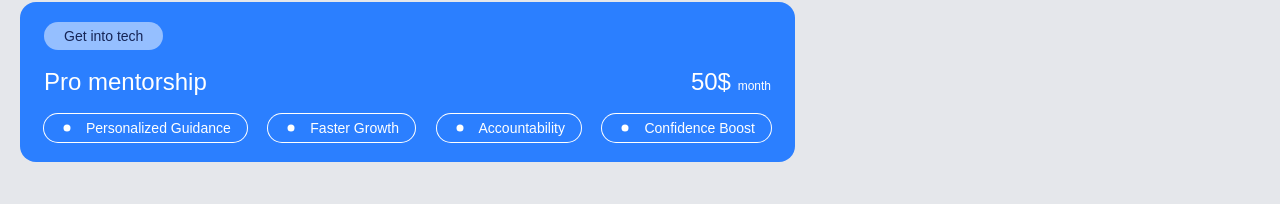
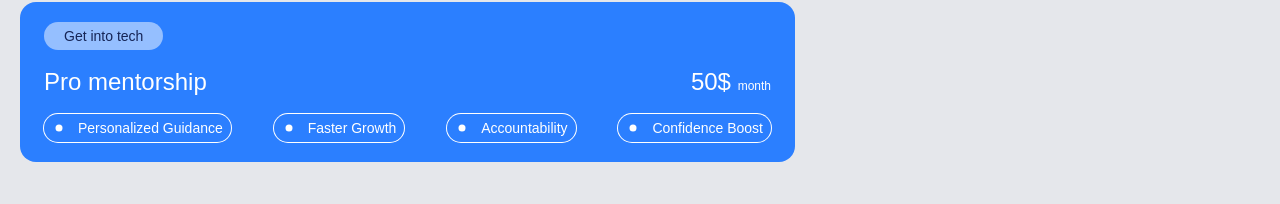
Before and after one commit to Chibuking35/teckstack, a Next.js app: page /learning in a window 1280 px wide. Shown: the part 2082-2286 px from the top of the page. Built offline with nearby package versions, Linux system fonts and the light colour scheme.

Commit message:
modefied

```diff
--- a/src/app/learning/page.tsx
+++ b/src/app/learning/page.tsx
@@ -345,10 +345,10 @@ const Learning = () => {
                 <h1 className="text-white text-2xl">50$  <span className="text-xs">month </span></h1>
               </div>
               <div className="w-full flex flex-row justify-between">
-                <h1 className="ring-1 px-4 py-1 ring-white rounded-full flex flex-row gap-3 items-center text-white text-sm"><GoDotFill />Personalized Guidance</h1>
-                <h1 className="ring-1 px-4 py-1 ring-white rounded-full flex flex-row gap-3 items-center text-white text-sm"><GoDotFill />Faster Growth</h1>
-                <h1 className="ring-1 px-4 py-1 ring-white rounded-full flex flex-row gap-3 items-center text-white text-sm"><GoDotFill />Accountability</h1>
-                <h1 className="ring-1 px-4 py-1 ring-white rounded-full flex flex-row gap-3 items-center text-white text-sm"><GoDotFill />Confidence Boost</h1>
+                <h1 className="ring-1  md:px-2 px-1 py-1 ring-white rounded-full flex flex-row gap-3 items-center text-white text-[9px] md:text-sm"><GoDotFill />Personalized Guidance</h1>
+                <h1 className="ring-1  md:px-2 px-1 py-1 ring-white rounded-full flex flex-row gap-1 md:gap-3 items-center text-white text-[9px] md:text-sm"><GoDotFill />Faster Growth</h1>
+                <h1 className="ring-1  md:px-2 px-1 py-1 ring-white rounded-full flex flex-row gap-1 md:gap-3 items-center text-white text-[9px] md:text-sm"><GoDotFill />Accountability</h1>
+                <h1 className="ring-1  md:px-2 px-1 py-1 ring-white rounded-full flex flex-row gap-1 md:gap-3 items-center text-white text-[9px] md:text-sm"><GoDotFill />Confidence Boost</h1>
 
               </div>
 
```
